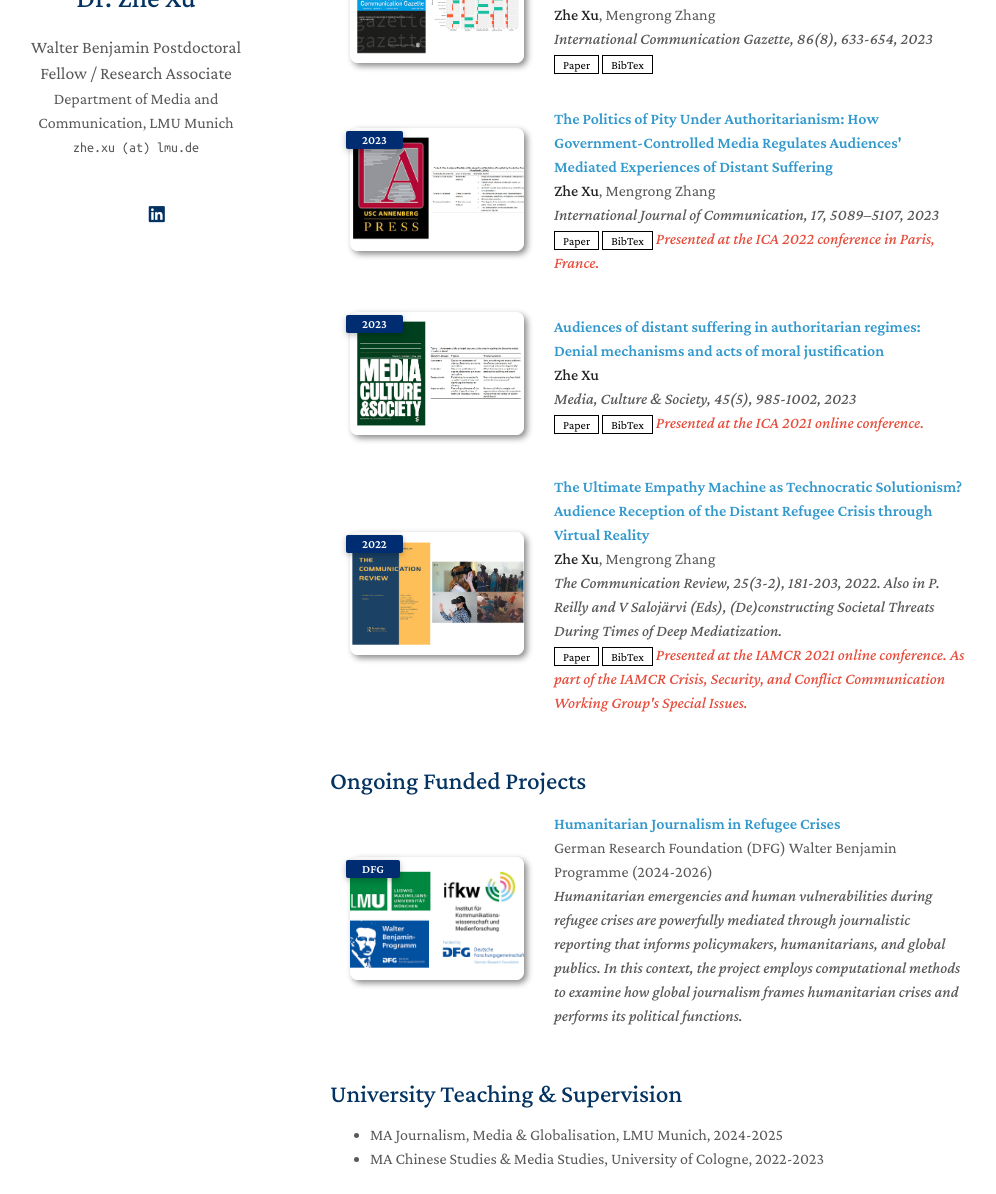
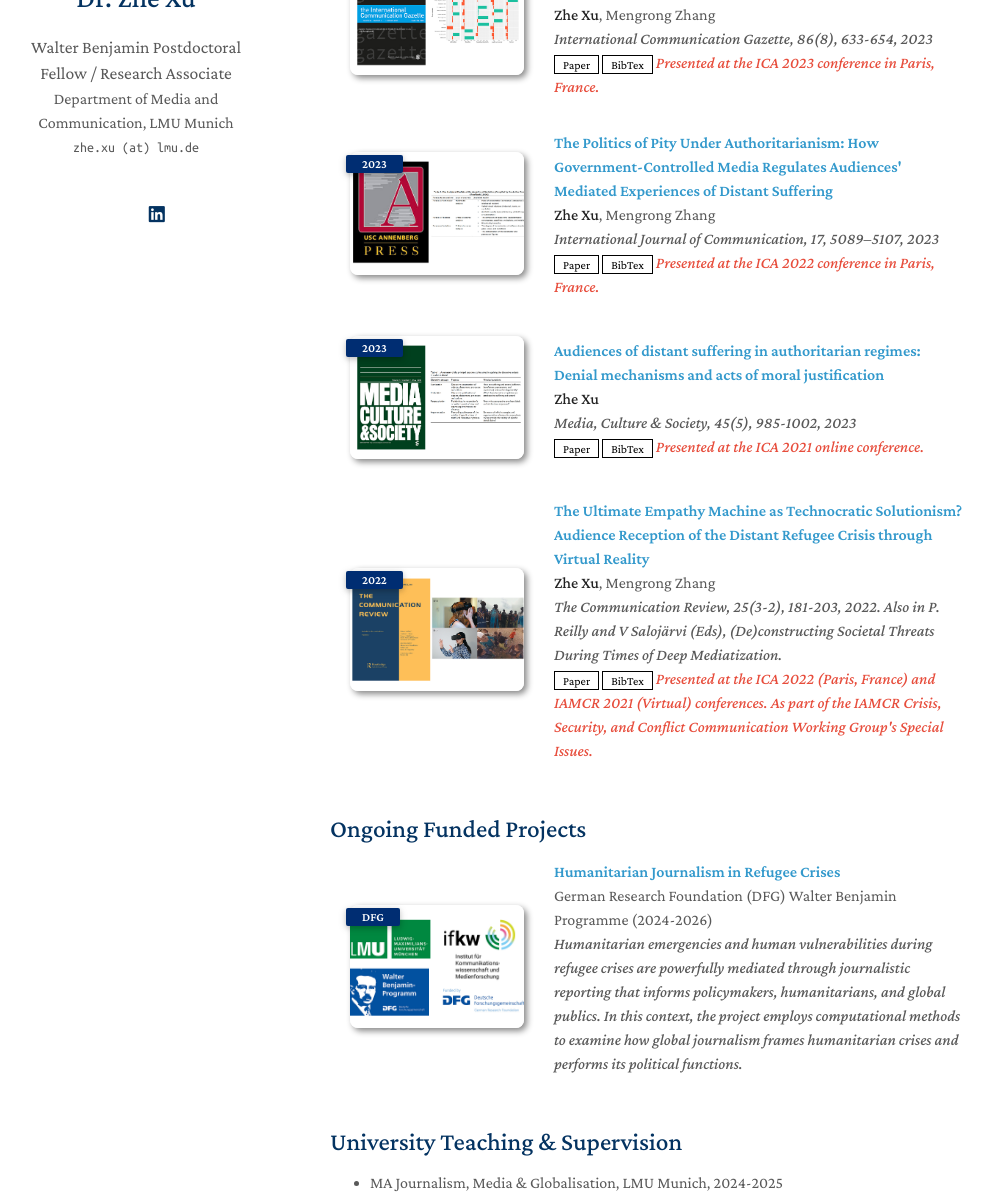
Before and after one commit to zhexuphd/home, a Jekyll site: the page built from index.md, in a window 1280 px wide and 1400 px high, scrolled down 436 px, cut to the strip 206-1400 px from the top of the window. Shown: the whole strip, without its empty margins (140-1136 px from the left). Built offline with Jekyll 4.4.1, drawn with Linux system fonts in a browser that asks for light colours; a style sheet for code colours, icons or effects is not loaded; our own code applies the rules of GitHub Pages for plain Markdown files.

Commit message:
Update publications.yml

```diff
--- a/_data/publications.yml
+++ b/_data/publications.yml
@@ -6,6 +6,7 @@ main:
     conference: International Communication Gazette, 86(8), 633-654, 2023
     paper: https://journals.sagepub.com/doi/10.1177/17480485231216583?icid=int.sj-abstract.citing-articles.2
     bibtex: https://gist.githubusercontent.com/zhexuphd/0ec9134e3b5f077b5b2c443e96947240/raw/d04e8d6b3575742312460b2aadbd2d9f94a0e188/gistfile1.txt
+    notes: Presented at the ICA 2023 conference in Paris, France.
     image: ./assets/img/icg.jpg
 
   - title: "The Politics of Pity Under Authoritarianism: How Government-Controlled Media Regulates Audiences' Mediated Experiences of Distant Suffering"
@@ -32,5 +33,5 @@ main:
     conference: The Communication Review, 25(3-2), 181-203, 2022. Also in P. Reilly and V Salojärvi (Eds), (De)constructing Societal Threats During Times of Deep Mediatization.
     paper: https://www.tandfonline.com/doi/abs/10.1080/10714421.2022.2129118
     bibtex: https://gist.githubusercontent.com/zhexuphd/252310865eb126872efd79f241e93e7f/raw/17b69928280cbe625a13605c6d23e2d674ed1595/gistfile1.txt
-    notes: Presented at the IAMCR 2021 online conference. As part of the IAMCR Crisis, Security, and Conflict Communication Working Group's Special Issues.
+    notes: Presented at the ICA 2022 (Paris, France) and IAMCR 2021 (Virtual) conferences. As part of the IAMCR Crisis, Security, and Conflict Communication Working Group's Special Issues.
     image: ./assets/img/cr.jpg
```
